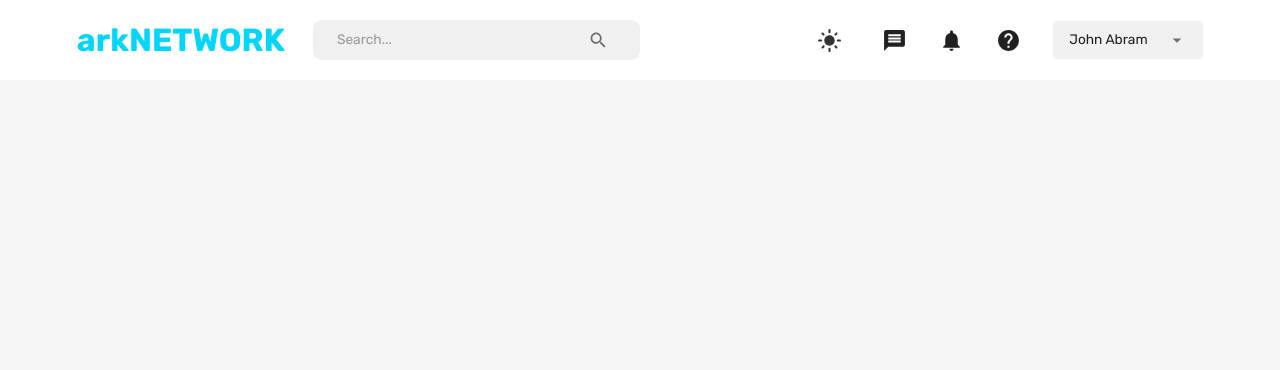
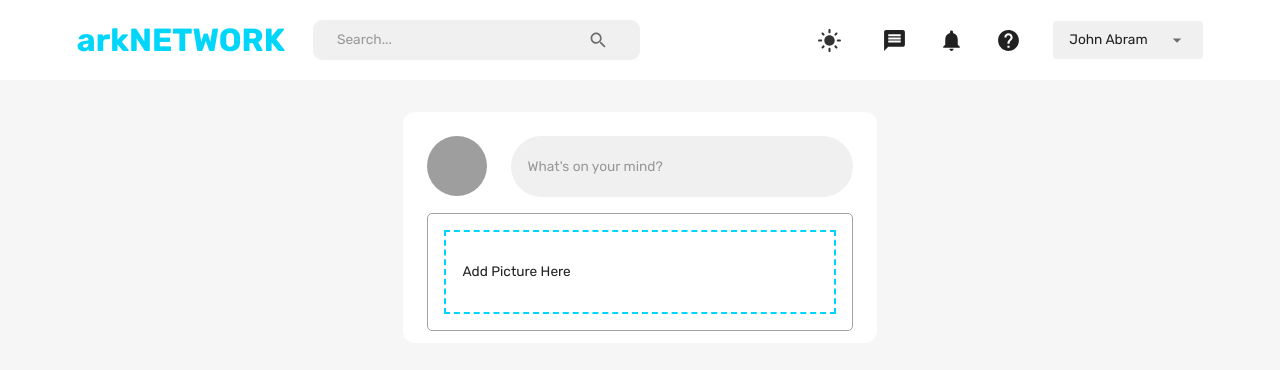
Before and after one commit to abdurrahman720/arkNetwork-MERN, a React (Create React App) app: page /home in a window 1280 px wide. Shown: the top 370 px of the page. Built offline with nearby package versions, Linux system fonts and the light colour scheme; no server answers.

Commit message:
image dropzone

```diff
--- a/src/scenes/widgets/MyPostWidget.jsx
+++ b/src/scenes/widgets/MyPostWidget.jsx
@@ -1,17 +1,22 @@
-import { useMediaQuery, useTheme } from '@mui/material';
-import React, { useState } from 'react';
-import { useDispatch, useSelector } from 'react-redux';
-import setPosts from '../../state';
+import { DeleteOutlined, EditOutlined } from "@mui/icons-material";
+import { Box, IconButton, InputBase, Typography, useMediaQuery, useTheme } from "@mui/material";
+import React, { useState } from "react";
+import Dropzone from "react-dropzone";
+import { useDispatch, useSelector } from "react-redux";
+import FlexBetween from "../../components/FlexBetween";
+import UserImage from "../../components/UserImage";
+import WidgetWrapper from "../../components/WidgetWrapper";
+import setPosts from "../../state";
 
 const MyPostWidget = ({ picturePath }) => {
   const dispatch = useDispatch();
-    const [isImage, setIsImage] = useState(false);
+  const [isImage, setIsImage] = useState(true);
   const [image, setImage] = useState(null);
   const [post, setPost] = useState("");
   const { palette } = useTheme();
   const { _id } = useSelector((state) => state.user);
   const token = useSelector((state) => state.token);
-    const isNonMobileScreen = useMediaQuery("(min-width: 1000px)")
+  const isNonMobileScreen = useMediaQuery("(min-width: 1000px)");
   const mediumMain = palette.neutral.medium;
 
   const handlePost = async () => {
@@ -20,23 +25,81 @@ const MyPostWidget = ({ picturePath }) => {
     formData.append("description", post);
     if (image) {
       formData.append("picture", image);
-            formData.append("picturePath",image.name)
+      formData.append("picturePath", image.name);
     }
-        const response = await fetch(`http://localhost:5003/posts`,{
+    const response = await fetch(`http://localhost:5003/posts`, {
       method: "POST",
       headers: { Authorization: `Bearer ${token}` },
-            body: formData
-        }
-        )
+      body: formData,
+    });
     const posts = await response.json();
     dispatch(setPosts({ posts }));
     setPost("");
-    }
+  };
 
   return (
-        <div>
+    <WidgetWrapper>
+      <FlexBetween gap="1.5rem">
+        <UserImage image={picturePath} />
+        <InputBase
+          placeholder="What's on your mind?"
+          onChange={(e) => setPost(e.target.value)}
+          value={post}
+          sx={{
+            width: "100%",
+            backgroundColor: palette.neutral.light,
+            borderRadius: "2rem",
+            padding: "1rem",
+          }}
+        />
+      </FlexBetween>
+      {isImage && (
+        <Box
+          border={`1px solid ${mediumMain}`}
+          borderRadius="5px"
+          mt="1rem"
+          p="1rem"
+        >
+          <Dropzone
+                    acceptedFiles=".jpg,.jpeg,.png"
+                    multiple={false}
+                    onDrop={(acceptedFiles) =>
+                        setImage(acceptedFiles[0])
+                    }
+                  >
+                      {({ getRootProps, getInputProps }) => (
+                          <FlexBetween>
+                              <Box
+                        {...getRootProps()}
+                        border={`2px dashed ${palette.primary.main}`}
+                                  p="1rem"
+                                  width="100%"
+                        sx={{ "&:hover": { cursor: "pointer" } }}
+                      >
+                        <input {...getInputProps()} />
+                        {!image ? (
+                          <p>Add Picture Here</p>
+                        ) : (
+                          <FlexBetween>
+                            <Typography>{image.name}</Typography>
+                            <EditOutlined />
+                          </FlexBetween>
+                        )}
+                              </Box>
+                              {image && (
+                                  <IconButton
+                                  onClick={()=>setImage(null)}
+                                  >
+                                      <DeleteOutlined/>
+                                  </IconButton>
+                              )}
+                          </FlexBetween>
 
-        </div>
+                    )}
+                  </Dropzone>
+        </Box>
+      )}
+    </WidgetWrapper>
   );
 };
 
```
Lines whose indentation alone changed are shown as unchanged.
